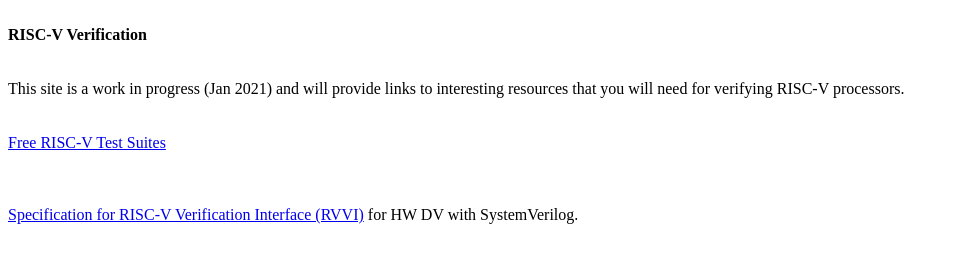
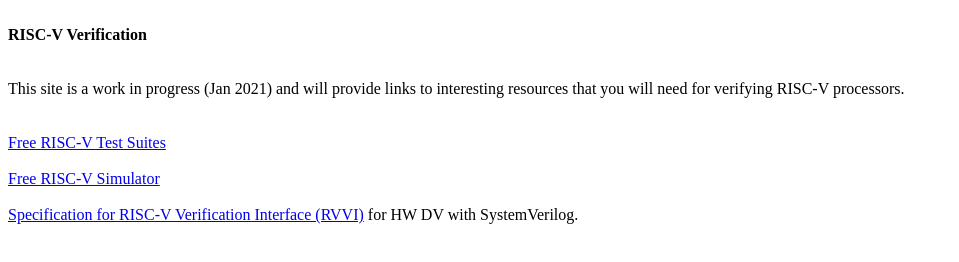
Before and after one commit to riscv-verification/riscv-verification.github.io, a plain HTML site: page index.html in a window 1280 px wide. Shown: the whole page, without its empty margins (0-959 px from the left). Drawn offline with Linux system fonts and the light colour scheme.

Commit message:
Update index.html

```diff
--- a/index.html
+++ b/index.html
@@ -7,7 +7,7 @@ This site is a work in progress (Jan 2021) and will provide links to interesting
 <br/>
 <a href=https://github.com/riscv-verification/riscv-tests>Free RISC-V Test Suites</a><br/>
 <br/>
-<a href=https://github.com/riscv-ovpsim/imperas-riscv-tests/tree/main/riscv-ovpsim<Free RISC-V Simulator</a><br/>
+<a href=https://github.com/riscv-ovpsim/imperas-riscv-tests/tree/main/riscv-ovpsim>Free RISC-V Simulator</a><br/>
 <br/>
 <a href=https://github.com/riscv-verification/RVVI>Specification for RISC-V Verification Interface (RVVI)</a> for HW DV with SystemVerilog.<br/>
 <br/>
```
